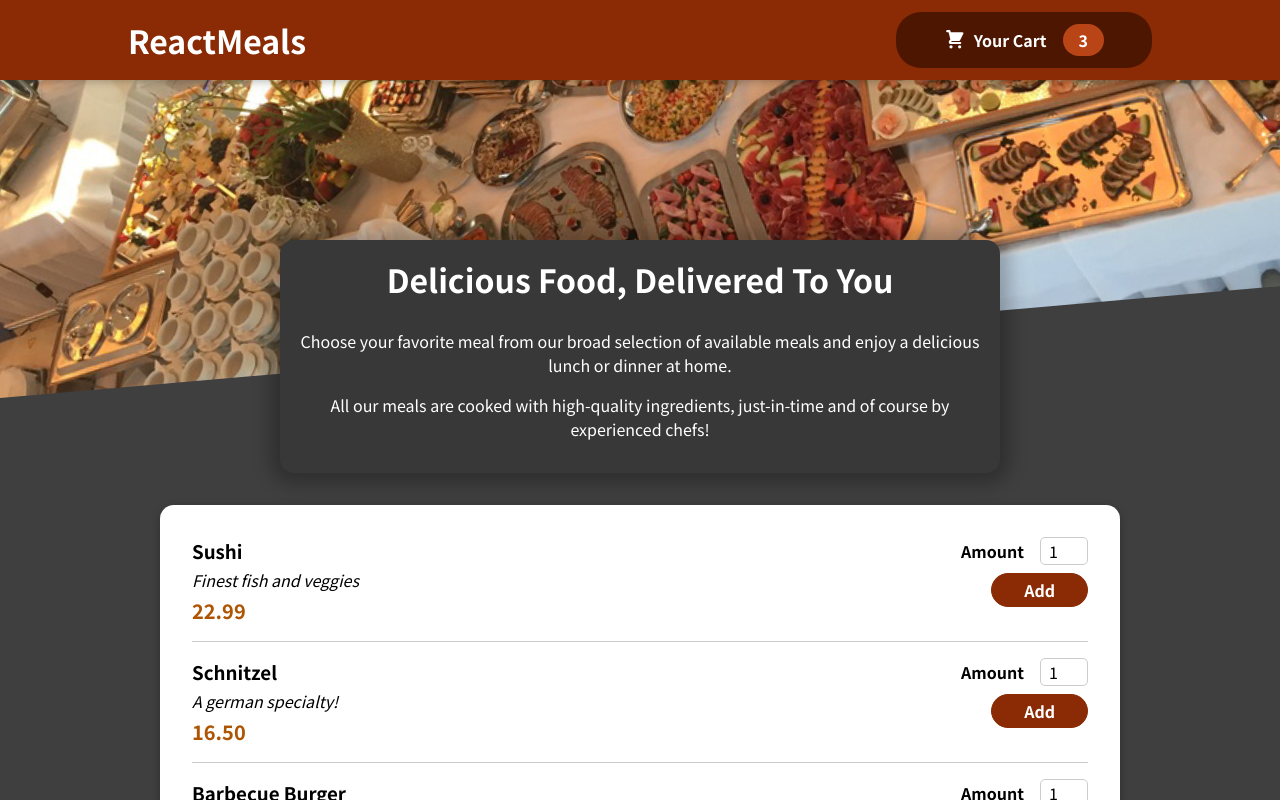
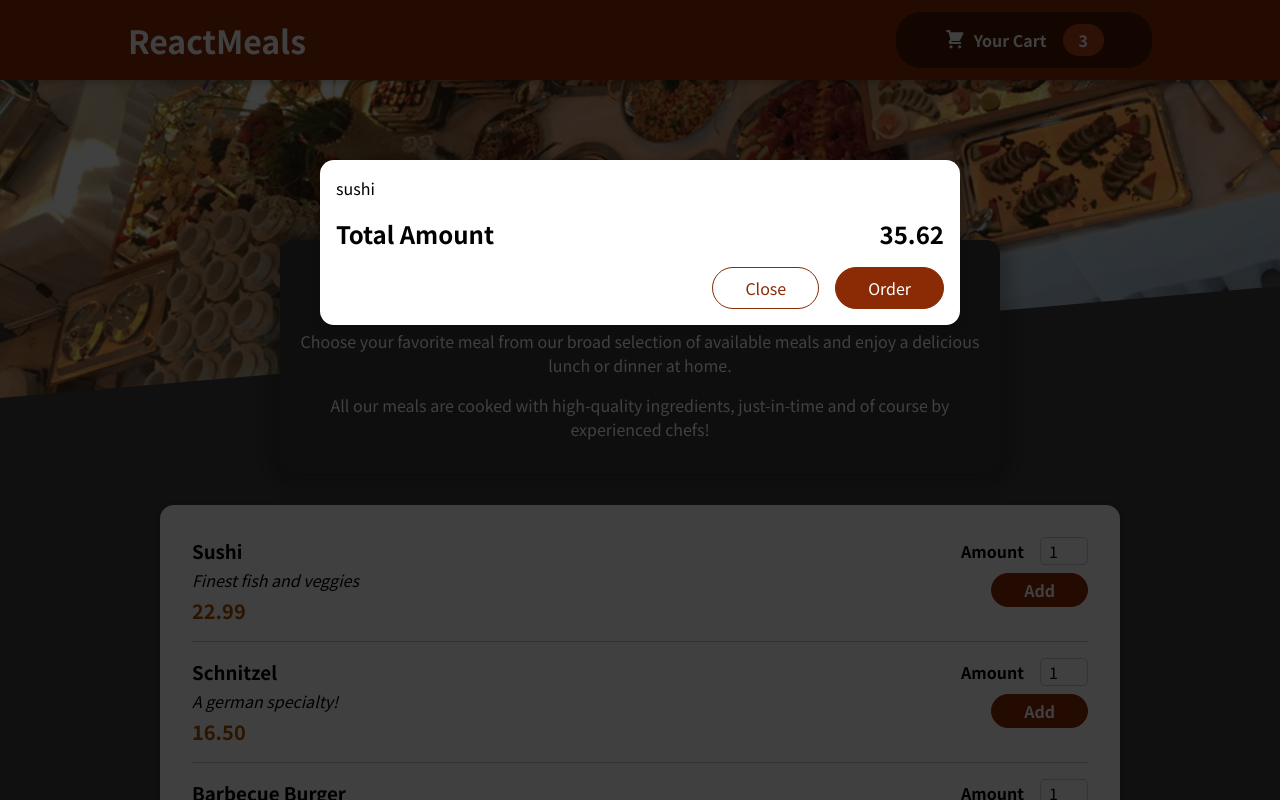
Before and after one commit to Hryhoriev94/React, a React (Create React App) app: page / in a window 1280 px wide. Shown: the top 800 px of the page. Built offline with nearby package versions, Linux system fonts and the light colour scheme.

Commit message:
Added Cart component as Modal with using portal

```diff
--- a/public/index.html
+++ b/public/index.html
@@ -28,6 +28,7 @@
   </head>
   <body>
     <noscript>You need to enable JavaScript to run this app.</noscript>
+    <div id="overlays"></div>
     <div id="root"></div>
     <!--
       This HTML file is a template.
--- a/src/App.js
+++ b/src/App.js
@@ -1,10 +1,12 @@
 import Header from "./components/Layout/Header";
 import React, {Fragment} from "react";
 import Meals from "./components/Meals/Meals";
+import Cart from "./components/Cart/Cart";
 
 function App() {
   return (
       <Fragment>
+        <Cart />
         <Header />
           <main>
               <Meals />
--- /dev/null
+++ b/src/components/Cart/Cart.js
@@ -0,0 +1,25 @@
+import classes from './Cart.module.css'
+import Modal from "../UI/Modal";
+
+const Cart = props => {
+    const cartItems = <ul className={classes['cart-items']}>
+        {[{id: 'c1', name: 'sushi', amount: 2, price: 12.99}].map(item => <li>{item.name}</li>)}
+    </ul>
+
+
+    return (
+      <Modal>
+          {cartItems}
+          <div className={classes.total}>
+              <span>Total Amount</span>
+              <span>35.62</span>
+          </div>
+          <div className={classes.actions}>
+            <button className={classes['button--alt']}>Close</button>
+            <button className={classes.button}>Order</button>
+          </div>
+      </Modal>
+    );
+}
+
+export default Cart;
--- /dev/null
+++ b/src/components/Cart/Cart.module.css
@@ -0,0 +1,46 @@
+.cart-items {
+    list-style: none;
+    margin: 0;
+    padding: 0;
+    max-height: 20rem;
+    overflow: auto;
+}
+
+.total {
+    display: flex;
+    justify-content: space-between;
+    align-items: center;
+    font-weight: bold;
+    font-size: 1.5rem;
+    margin: 1rem 0;
+}
+
+.actions {
+    text-align: right;
+}
+
+.actions button {
+    font: inherit;
+    cursor: pointer;
+    background-color: transparent;
+    border: 1px solid #8a2b06;
+    padding: 0.5rem 2rem;
+    border-radius: 25px;
+    margin-left: 1rem;
+}
+
+.actions button:hover,
+.actions button:active {
+    background-color: #5a1a01;
+    border-color: #5a1a01;
+    color: white;
+}
+
+.actions .button--alt {
+    color: #8a2b06;
+}
+
+.actions .button {
+    background-color: #8a2b06;
+    color: white;
+}
--- /dev/null
+++ b/src/components/UI/Modal.js
@@ -0,0 +1,26 @@
+import { Fragment } from "react";
+import ReactDOM from "react-dom";
+import classes from './Modal.module.css';
+
+const Backdrop = props => {
+    return <div className={classes.backdrop}></div>
+}
+
+const ModalOverlay = props => {
+    return <div className={classes.modal}>
+        <div className={classes.content}>{props.children}</div>
+    </div>
+}
+
+const portalElement = document.getElementById('overlays');
+
+const Modal = props => {
+    return (
+        <Fragment>
+            {ReactDOM.createPortal(<Backdrop />, portalElement)}
+            {ReactDOM.createPortal(<ModalOverlay>{props.children}</ModalOverlay>, portalElement)}
+        </Fragment>
+    )
+}
+
+export default Modal;
--- /dev/null
+++ b/src/components/UI/Modal.module.css
@@ -0,0 +1,40 @@
+.backdrop {
+    position: fixed;
+    top: 0;
+    left: 0;
+    width: 100%;
+    height: 100vh;
+    z-index: 20;
+    background-color: rgba(0, 0, 0, 0.75);
+}
+
+.modal {
+    position: fixed;
+    top: 20vh;
+    left: 5%;
+    width: 90%;
+    background-color: white;
+    padding: 1rem;
+    border-radius: 14px;
+    box-shadow: 0 2px 8px rgba(0, 0, 0, 0.25);
+    z-index: 30;
+    animation: slide-down 300ms ease-out forwards;
+}
+
+@media (min-width: 768px) {
+    .modal {
+        width: 40rem;
+        left: calc(50% - 20rem);
+    }
+}
+
+@keyframes slide-down {
+    from {
+        opacity: 0;
+        transform: translateY(-3rem);
+    }
+    to {
+        opacity: 1;
+        transform: translateY(0);
+    }
+}
```
